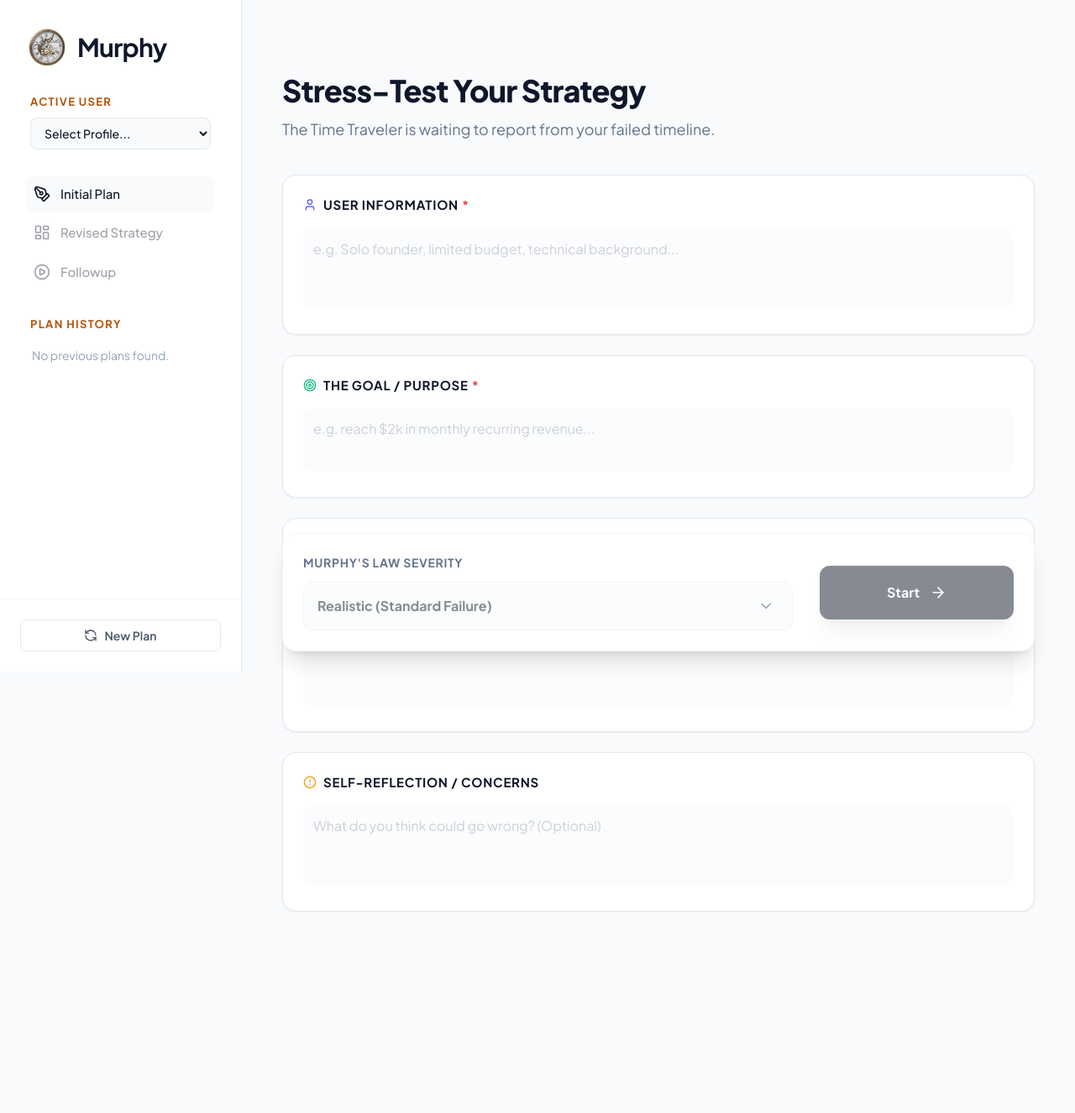
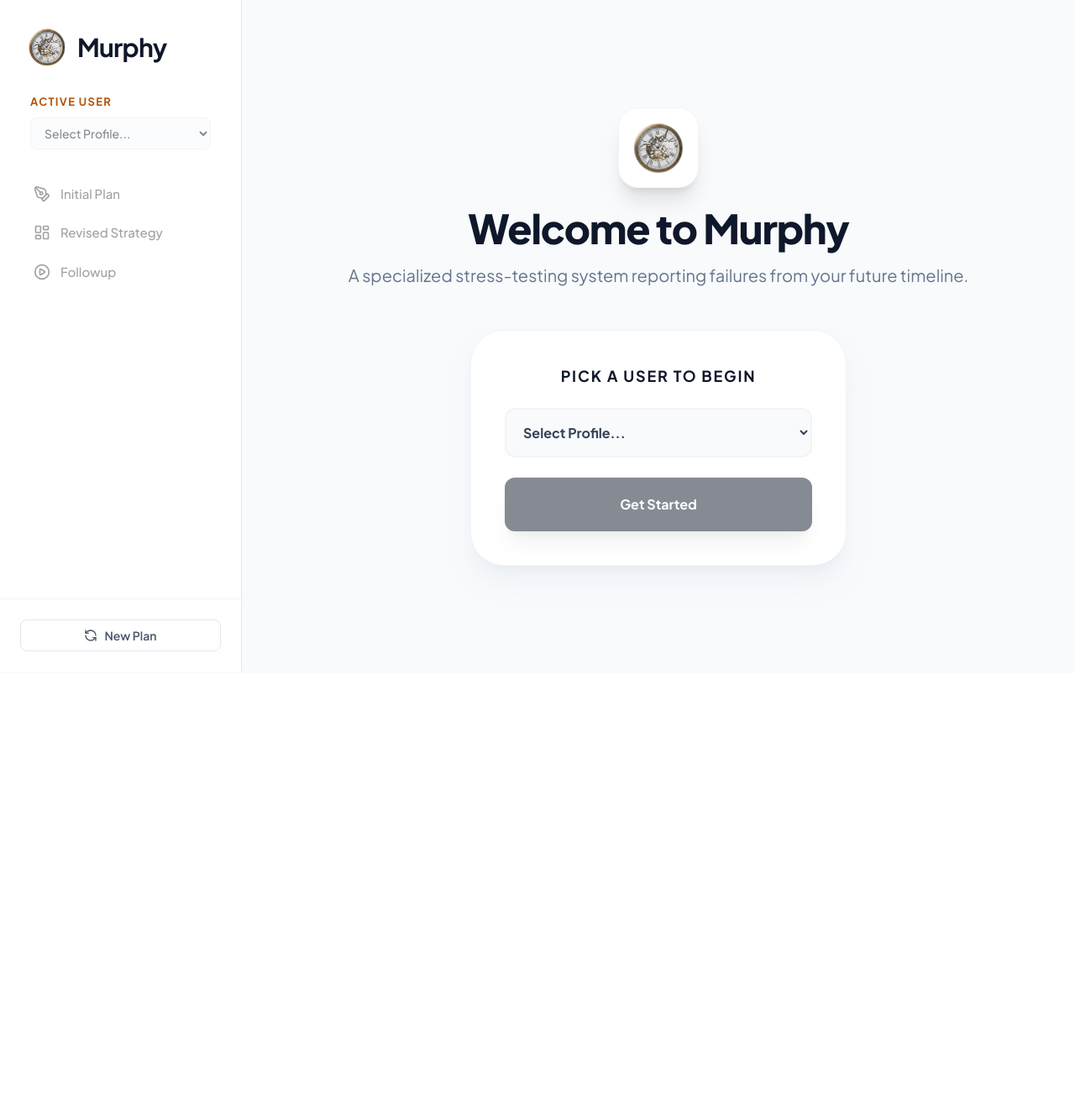
Before and after one commit to lihikaspi/Murphy, a Flask app: page / in a window 1280 px wide. Shown: the top 1326 px of the page at 84% size. After the commit the page ends 800 px from the top, so only its background shows below. Run offline with Flask 3, Linux system fonts and the light colour scheme; data that the repository does not hold is empty; some libraries are stand-ins or nearby versions.

Commit message:
added welcome page

```diff
--- a/server.py
+++ b/server.py
@@ -39,15 +39,39 @@ def add_to_history(role, content):
 
 
 @app.route('/')
+def welcome():
+    """
+    Landing page: Resets project progress every time it is reached,
+    but preserves the active user selection.
+    """
+    # 1. Capture current identity context before clearing
+    # Defaults to -1 if the system was just launched
+    current_id = session.get('db_user_id', -1)
+    current_input = session.get('user_input', {})
+
+    # 2. Clear all project data (chat_history, versions, plan_db_id, etc.)
+    session.clear()
+
+    # 3. Restore identity context
+    session['db_user_id'] = current_id
+    session['user_input'] = {
+        'username': current_input.get('username'),
+        'about': current_input.get('about'),
+        'pessimism': 'Realistic'  # Reset to default severity for new plans
+    }
+
+    return render_template('welcome.html')
+
+
+@app.route('/input')
 def index():
-    # Initialize the mock default user if no session exists
-    if 'db_user_id' not in session:
-        session['db_user_id'] = -1
-        session['user_input'] = {
-            'pessimism': 'Realistic'
-        }
+    """Input page: Where the user submits their goal and plan."""
+    # Prevent accessing input without a selected user
+    if session.get('db_user_id', -1) == -1:
+        return redirect(url_for('welcome'))
 
     return render_template('input.html', data=session.get('user_input', {}))
+
 
 @app.route('/add_user', methods=['POST'])
 def add_new_user():
@@ -62,22 +86,24 @@ def add_new_user():
 
 @app.route('/switch_user/<int:user_id>')
 def switch_user(user_id):
-    """Clears the session and starts a blank state for the selected user."""
-    session.clear()
+    """Updates the session user but stays on the current page to keep context."""
     user_data = db_logic.supabase.table("users").select("*").eq("id", user_id).single().execute()
     if user_data.data:
         session['db_user_id'] = user_data.data['id']
         session['user_input'] = {
             'username': user_data.data['username'],
-            'about': user_data.data['about']
+            'about': user_data.data['about'],
+            'pessimism': 'Realistic'
         }
-    return redirect(url_for('index'))
+
+    # Redirect back to where the user was (Welcome or Dashboard)
+    return redirect(request.referrer or url_for('welcome'))
 
 
 @app.route('/process_input', methods=['POST'])
 def process_input():
-    if 'db_user_id' not in session:
-        return redirect(url_for('index'))
+    if 'db_user_id' not in session or session['db_user_id'] == -1:
+        return redirect(url_for('welcome'))
 
     username = session['user_input']['username']
     about = request.form.get('about', '').strip()
--- a/templates/base.html
+++ b/templates/base.html
@@ -33,79 +33,78 @@
 </head>
 <body class="flex min-h-screen text-slate-900">
 
+    {% set is_welcome = request.path == '/' %}
+    {% set current_user_id = session.get('db_user_id', -1) %}
+
     <aside class="w-72 bg-white border-r border-slate-200 hidden md:flex flex-col fixed inset-y-0 z-50">
         <div class="p-8 pb-4 flex flex-col h-full overflow-hidden">
-            <div class="flex items-center gap-3 text-slate-900 mb-8 shrink-0">
+            <a href="/" class="flex items-center gap-3 text-slate-900 mb-8 shrink-0 hover:opacity-80 transition-opacity">
                 <img src="{{ url_for('static', filename='images/broken_clock.png') }}" class="w-12 h-12 object-contain" alt="Logo">
                 <span class="text-[30px] font-bold tracking-tight">Murphy</span>
-            </div>
+            </a>
 
             <div class="mb-8 px-1 shrink-0">
                 <label class="block text-[13px] font-bold text-amber-700 uppercase tracking-widest mb-2">Active User</label>
-                <select onchange="handleUserChange(this)" class="w-full bg-slate-50 border border-slate-200 rounded-lg px-3 py-2 text-sm font-medium focus:ring-2 focus:ring-orange-200 outline-none cursor-pointer transition-all">
-                    {# Only show "Select Profile" if the current user is the mock ID -1 #}
-                    {% if session.get('db_user_id', -1) == -1 %}
+                <select onchange="handleUserChange(this)"
+                        {{ 'disabled' if is_welcome else '' }}
+                        class="w-full bg-slate-50 border border-slate-200 rounded-lg px-3 py-2 text-sm font-medium focus:ring-2 focus:ring-orange-200 outline-none transition-all
+                        {{ 'cursor-not-allowed opacity-50 bg-slate-100' if is_welcome else 'cursor-pointer' }}">
+
+                    {% if is_welcome %}
+                        {# Force "Select Profile" view in sidebar while on landing page #}
+                        <option value="-1" selected>Select Profile...</option>
+                    {% else %}
+                        {% if current_user_id == -1 %}
                             <option value="-1" selected>Select Profile...</option>
                         {% endif %}
-                    <option value="NEW" class="font-bold text-amber-700">+ Register New User</option>
-                    <hr>
                         {% for u in all_users %}
-                    <option value="{{ u.id }}" {% if session.get('db_user_id') == u.id %}selected{% endif %}>
+                            <option value="{{ u.id }}" {% if current_user_id == u.id %}selected{% endif %}>
                                 {{ u.username }}
                             </option>
                         {% endfor %}
+                    {% endif %}
+                    <option value="NEW" class="font-bold text-amber-700">+ Register New User</option>
                 </select>
             </div>
 
-            {% if session.get('user_input', {}).get('goal') %}
-            <div class="mb-8 px-1 shrink-0">
-                <p class="text-[13px] font-bold text-amber-700 uppercase tracking-widest mb-1">Current Goal</p>
-                <p class="text-[15px] text-slate-500 leading-relaxed line-clamp-3" title="{{ session['user_input']['goal'] }}">
-                    {{ session['user_input']['goal'] }}
-                </p>
-            </div>
-            {% endif %}
-
             <nav class="space-y-1 mb-8 shrink-0">
-                <a href="/" class="flex items-center gap-3 px-2 py-2.5 rounded-lg text-[15px] font-medium transition-colors
-                    {{ 'bg-slate-50 text-slate-900' if request.path == '/' or request.path == '/maze'
-                    else 'text-slate-500 hover:text-slate-900 hover:bg-slate-50' }}">
+                <a {% if not is_welcome and current_user_id != -1 %} href="/input" {% endif %}
+                    class="flex items-center gap-3 px-2 py-2.5 rounded-lg text-[15px] font-medium transition-colors
+                    {% if is_welcome or current_user_id == -1 %}
+                        pointer-events-none opacity-40 grayscale cursor-not-allowed
+                    {% else %}
+                        {{ 'bg-slate-50 text-slate-900' if request.path == '/input' or request.path == '/maze'
+                        else 'text-slate-500 hover:text-slate-900 hover:bg-slate-50' }}
+                    {% endif %}">
                     <i data-lucide="pen-tool" class="w-5 h-5"></i> Initial Plan
                 </a>
 
-                <a
-                    {% if has_versions %}
-                    href="/dashboard"
-                    {% endif %}
+                <a {% if has_versions and not is_welcome %} href="/dashboard" {% endif %}
                     class="flex items-center gap-3 px-2 py-2.5 rounded-lg text-[15px] font-medium transition-colors
-                        {% if not has_versions %}
-                            pointer-events-none opacity-40 cursor-not-allowed
+                    {% if not has_versions or is_welcome %}
+                        pointer-events-none opacity-40 grayscale cursor-not-allowed
                     {% else %}
                         {{ 'bg-slate-50 text-slate-900' if request.path == '/dashboard'
                         else 'text-slate-500 hover:text-slate-900 hover:bg-slate-50' }}
                     {% endif %}">
-                    <i data-lucide="layout-dashboard" class="w-5 h-5"></i>
-                    Revised Strategy
+                    <i data-lucide="layout-dashboard" class="w-5 h-5"></i> Revised Strategy
                 </a>
 
                 {% set current_v_idx = session.get('current_v_idx', 0) %}
                 {% set has_followup = has_versions and session['versions'][current_v_idx].get('followup') %}
-                <a
-                    {% if has_followup %}
-                        href="/followup"
-                    {% endif %}
+                <a {% if has_followup and not is_welcome %} href="/followup" {% endif %}
                     class="flex items-center gap-3 px-2 py-2.5 rounded-lg text-[15px] font-medium transition-colors
-                        {% if not has_followup %}
-                           pointer-events-none opacity-40 cursor-not-allowed
+                    {% if not has_followup or is_welcome %}
+                        pointer-events-none opacity-40 grayscale cursor-not-allowed
                     {% else %}
                         {{ 'bg-slate-50 text-slate-900' if request.path == '/followup'
                         else 'text-slate-500 hover:text-slate-900 hover:bg-slate-50' }}
                     {% endif %}">
-                    <i data-lucide="play-circle" class="w-5 h-5"></i>Followup
+                    <i data-lucide="play-circle" class="w-5 h-5"></i> Followup
                 </a>
             </nav>
 
-            <div class="px-1 flex-1 flex flex-col min-h-0">
+            <div class="px-1 flex-1 flex flex-col min-h-0 {{ 'hidden' if is_welcome }}">
                 <label class="block text-[13px] font-bold text-amber-700 uppercase tracking-widest mb-4">Plan History</label>
 
                 <div class="space-y-1 overflow-y-auto pr-2 custom-scroll flex-1">
@@ -114,12 +113,9 @@
                        class="group flex items-center gap-2 px-2 py-2.5 rounded-lg text-[14px] font-medium transition-all
                               {{ 'bg-amber-50 text-amber-700 border border-amber-100 shadow-sm' if session.get('plan_db_id') == plan.id else 'text-slate-500 hover:bg-slate-50 hover:text-slate-900' }}">
 
-                        {# Logic to switch icons based on completion status #}
                         {% if plan.followup %}
-                            {# Symbolizes a finalized checklist/todo #}
                             <i data-lucide="clipboard-check" class="w-4 h-4 shrink-0 opacity-60"></i>
                         {% else %}
-                            {# Symbolizes an active timeline/incomplete session #}
                             <i data-lucide="square-pen" class="w-4 h-4 shrink-0 opacity-60"></i>
                         {% endif %}
 
@@ -176,7 +172,8 @@
             const val = select.value;
             if (val === "NEW") {
                 toggleUserModal(true);
-                select.value = "{{ session.get('db_user_id', '-1') }}";
+                // Reset select value to the current active one or placeholder if cancel is pressed
+                select.value = "{{ current_user_id }}";
             } else if (val && val !== "-1") {
                 window.location.href = "/switch_user/" + val;
             }
--- a/templates/input.html
+++ b/templates/input.html
@@ -66,8 +66,8 @@
 
             <button type="submit"
                 {{ 'disabled' if is_mock else '' }}
-                class="w-full md:w-auto px-20 py-5 bg-slate-900 text-white font-bold rounded-xl shadow-xl hover:bg-slate-800 transition-all flex items-center justify-center gap-3 disabled:opacity-50 disabled:cursor-not-allowed">
-                Start <i data-lucide="arrow-right" class="w-5 h-5"></i>
+                class="w-full md:w-auto px-20 py-5 bg-slate-900 text-white text-[16px] font-bold rounded-xl shadow-xl hover:bg-slate-800 transition-all flex items-center justify-center gap-3 disabled:opacity-50 disabled:cursor-not-allowed">
+                Start <i data-lucide="arrow-right" class="w-6 h-6"></i>
             </button>
         </div>
     </form>
--- /dev/null
+++ b/templates/welcome.html
@@ -0,0 +1,39 @@
+{% extends "base.html" %}
+
+{% block content %}
+<div class="max-w-3xl mx-auto py-20 text-center">
+    <div class="mb-12">
+        <div class="w-24 h-24 bg-white rounded-3xl shadow-xl border border-slate-100 flex items-center justify-center mx-auto mb-6">
+            <img src="{{ url_for('static', filename='images/broken_clock.png') }}" class="w-16 h-16 object-contain" alt="Logo">
+        </div>
+        <h1 class="text-5xl font-extrabold text-slate-900 tracking-tight mb-4">Welcome to Murphy</h1>
+        <p class="text-xl text-slate-500 leading-relaxed">
+            A specialized stress-testing system reporting failures from your future timeline.
+        </p>
+    </div>
+
+    <div class="bg-white p-10 rounded-[2.5rem] shadow-xl shadow-slate-200/50 border border-slate-100 max-w-md mx-auto">
+        <h3 class="text-lg font-bold text-slate-900 mb-6 uppercase tracking-widest">Pick a user to begin</h3>
+
+        <div class="space-y-6">
+            <select onchange="handleUserChange(this)"
+                    class="w-full bg-slate-50 border-2 border-slate-100 rounded-xl px-4 py-4 text-base font-bold text-slate-700 focus:ring-2 focus:ring-amber-500 outline-none cursor-pointer transition-all">
+                <option value="-1" {% if session.get('db_user_id', -1) == -1 %}selected{% endif %}>Select Profile...</option>
+                <option value="NEW" class="font-bold text-amber-700">+ Register New User</option>
+                <hr>
+                {% for u in all_users %}
+                <option value="{{ u.id }}" {% if session.get('db_user_id') == u.id %}selected{% endif %}>
+                    {{ u.username }}
+                </option>
+                {% endfor %}
+            </select>
+
+            <a href="{{ url_for('index') }}"
+               class="block w-full px-8 py-5 bg-slate-900 text-white font-bold rounded-xl shadow-xl hover:bg-slate-800 transition-all active:scale-95
+                      {% if session.get('db_user_id', -1) == -1 %}pointer-events-none opacity-50 cursor-not-allowed{% endif %}">
+                Get Started
+            </a>
+        </div>
+    </div>
+</div>
+{% endblock %}
```
Also changed, not shown: static/images/nick_with_clock.png (added). Lines whose indentation alone changed are shown as unchanged.
